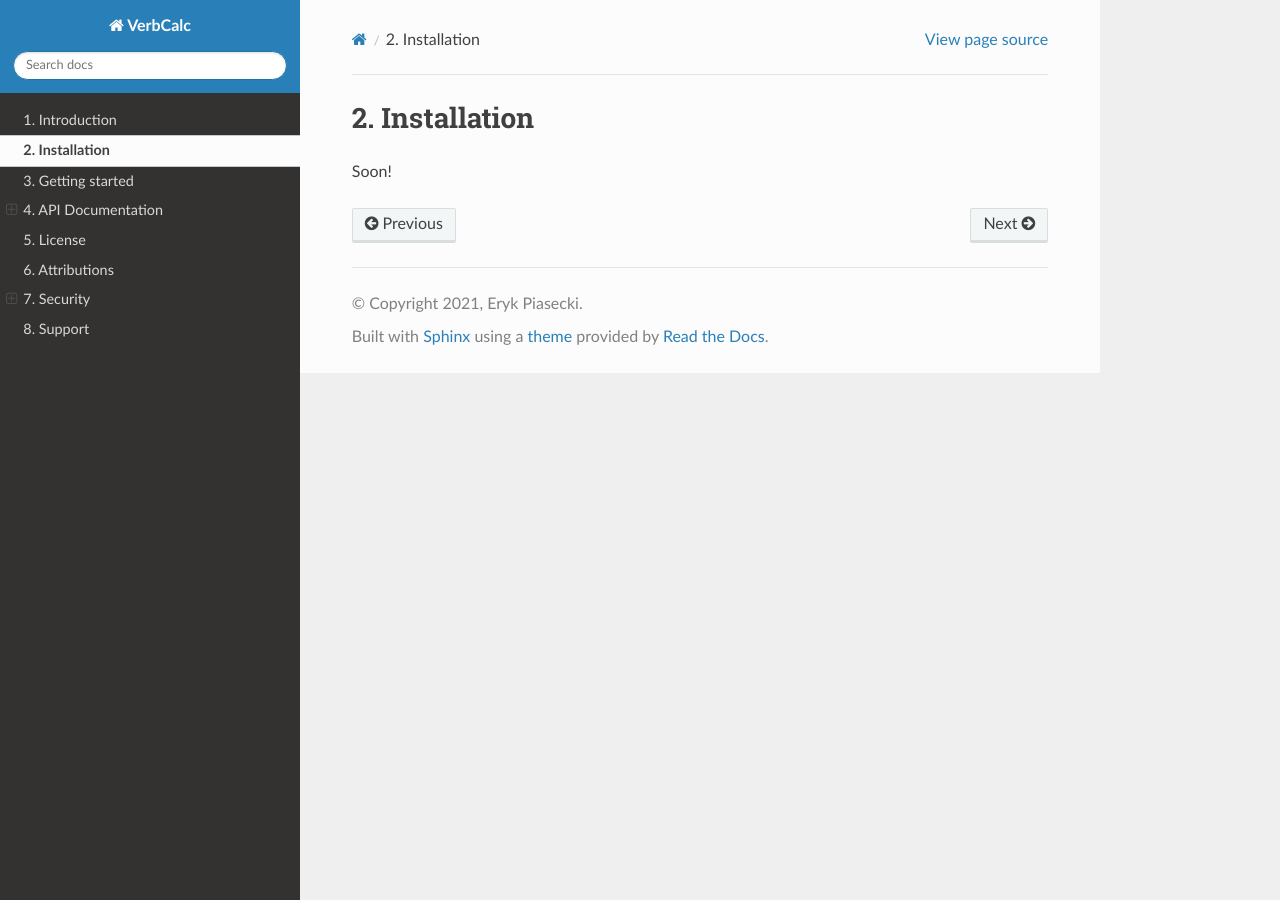
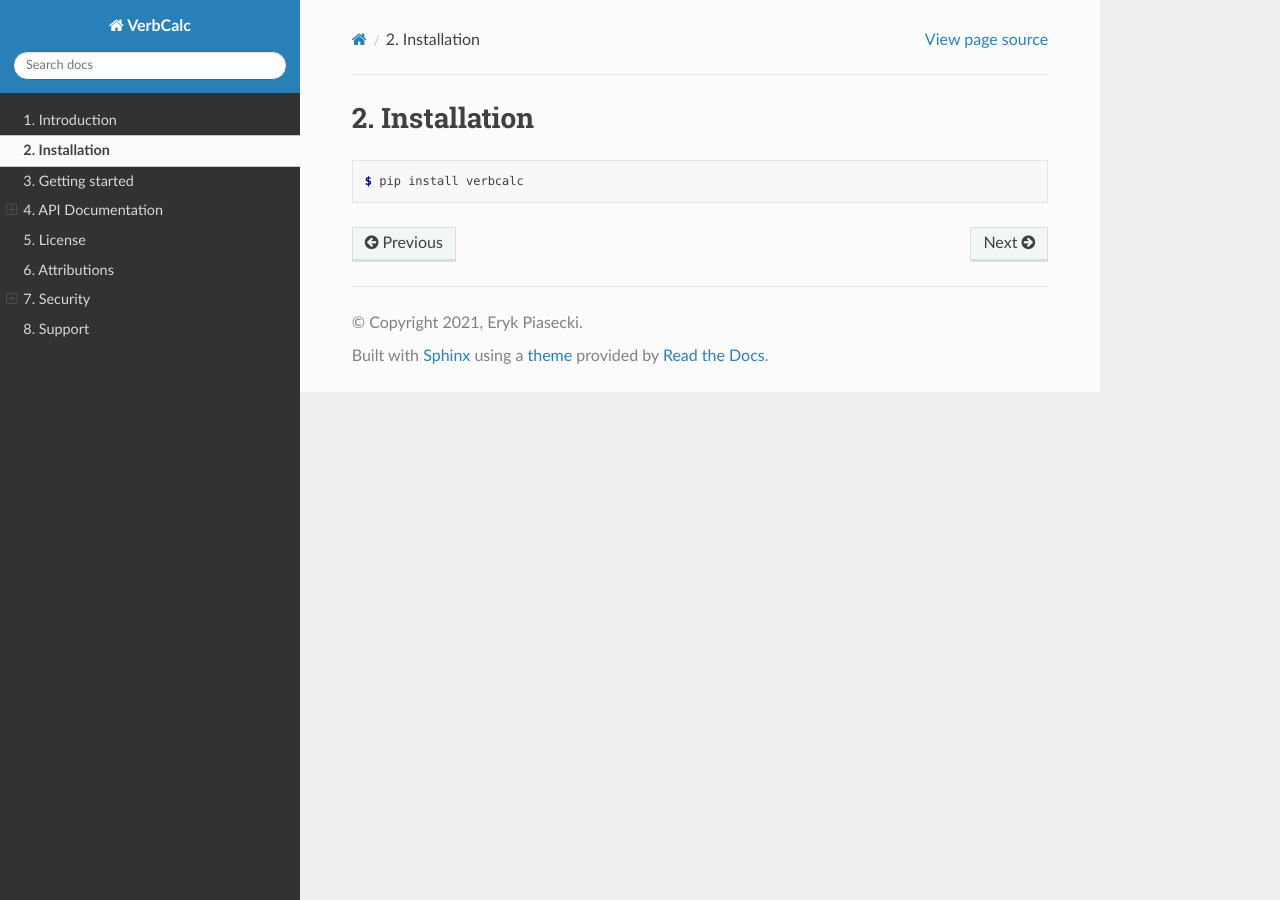
Before and after one commit to syedatif4118/VerbCalc, a Sphinx documentation site: the page built from doc/source/installation.rst, in a window 1280 px wide. Built offline with Sphinx 7.4.7 and the Read the Docs theme 2.0.0, drawn with Linux system fonts in a browser that asks for light colours.

Commit message:
Update installation.rst

```diff
--- a/doc/source/installation.rst
+++ b/doc/source/installation.rst
@@ -1,3 +1,5 @@
 Installation
 ============
-Soon!
+.. code-block:: console
+
+   $ pip install verbcalc
```
